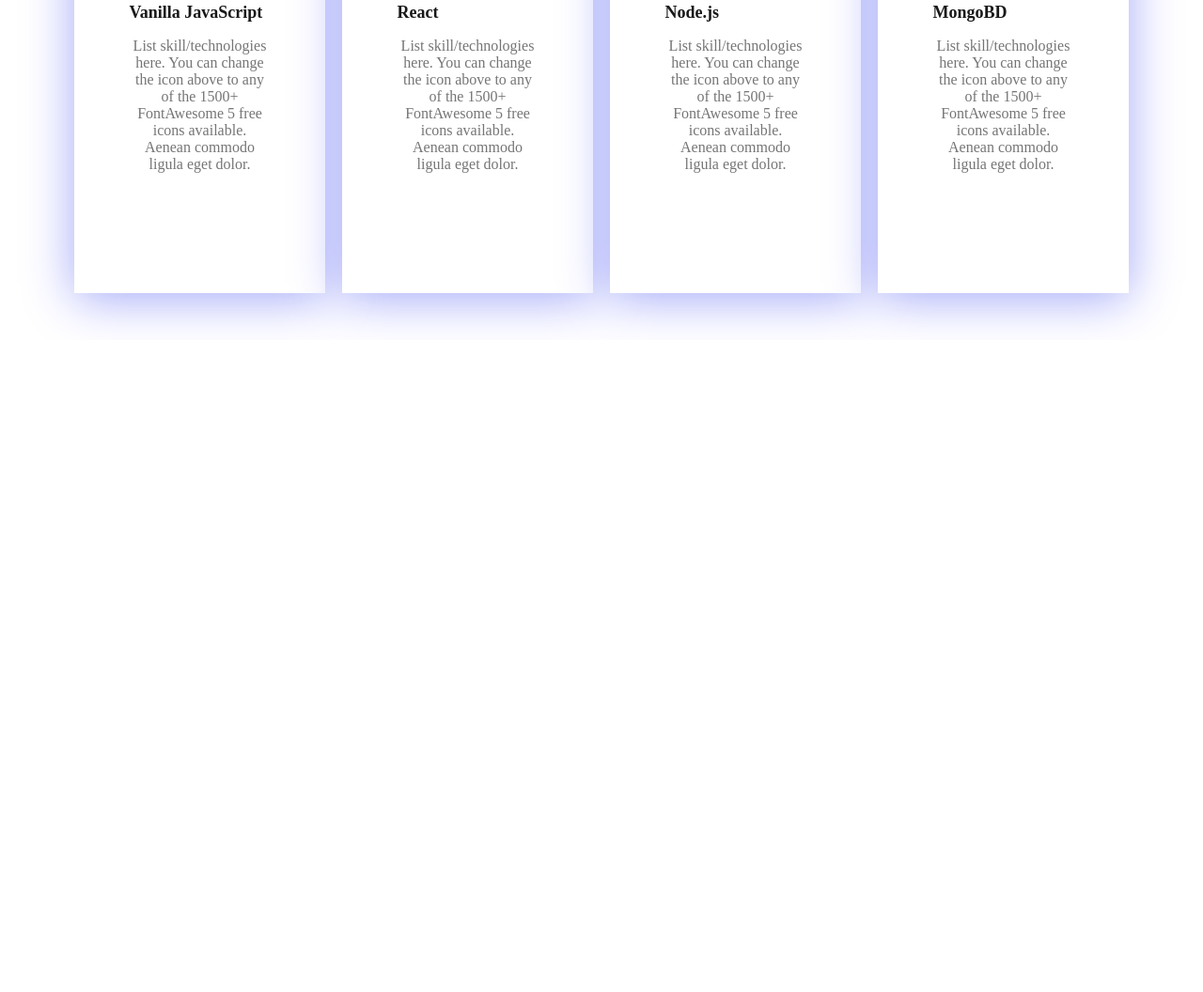
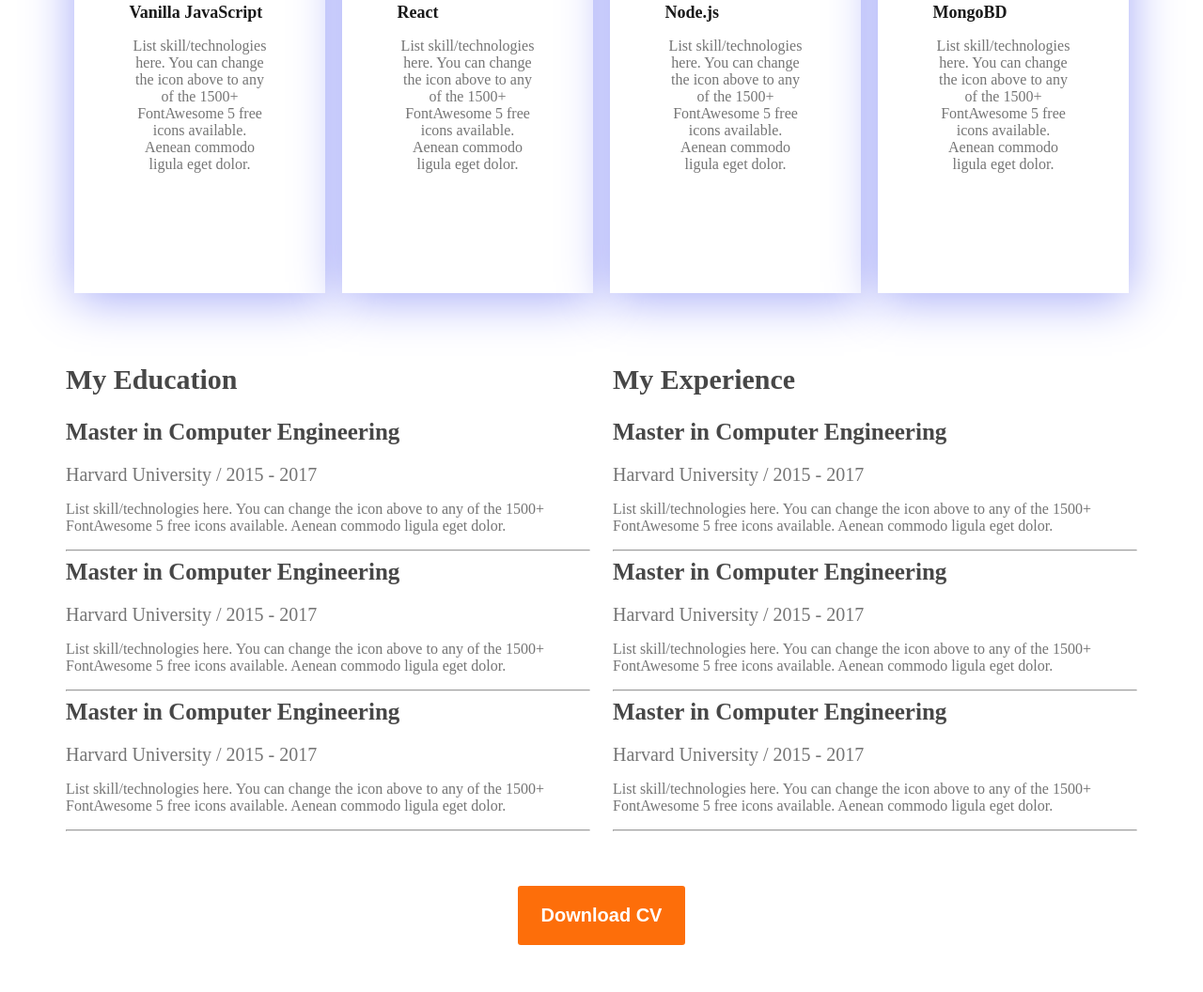
Before and after one commit to ShafayetHossain/developer-porttfolio, a plain HTML site: page index.html in a window 1280 px wide. Shown: the part 1682-2738 px from the top of the page at 94% size. Before the commit the page ends 2044 px from the top, so only its background shows below. Drawn offline with Linux system fonts and the light colour scheme.

Commit message:
CV added

```diff
--- a/index.html
+++ b/index.html
@@ -131,6 +131,99 @@
             </div>
         </section>
 
+        <section class="resume">
+
+            <div class="resume-container">
+
+                <div class="education-experience-container">
+
+                    <h2>My Education</h2>
+
+                    <div class="education-experience">
+
+                        <h4 class="education-experience-title">Master in Computer Engineering</h4>
+                        <p class="education-experience-subtitle">Harvard University / 2015 - 2017</p>
+                        <p class="education-experience-description">List skill/technologies here. You can change the icon above
+                            to any of the 1500+ FontAwesome 5 free icons available. Aenean commodo ligula eget dolor.
+                        </p>
+
+                    </div>
+                    <hr>
+
+                    <div class="education-experience">
+
+                        <h4 class="education-experience-title">Master in Computer Engineering</h4>
+                        <p class="education-experience-subtitle">Harvard University / 2015 - 2017</p>
+                        <p class="education-experience-description">List skill/technologies here. You can change the icon above
+                            to any of the 1500+ FontAwesome 5 free icons available. Aenean commodo ligula eget dolor.
+                        </p>
+
+                    </div>
+                    <hr>
+
+                    <div class="education-experience">
+
+                        <h4 class="education-experience-title">Master in Computer Engineering</h4>
+                        <p class="education-experience-subtitle">Harvard University / 2015 - 2017</p>
+                        <p class="education-experience-description">List skill/technologies here. You can change the icon above
+                            to any of the 1500+ FontAwesome 5 free icons available. Aenean commodo ligula eget dolor.
+                        </p>
+
+                    </div>
+                    <hr>
+
+
+                </div>
+
+                <div class="education-experience-container">
+
+                    <h2>My Experience</h2>
+
+                    <div class="education-experience">
+
+                        <h4 class="education-experience-title">Master in Computer Engineering</h4>
+                        <p class="education-experience-subtitle">Harvard University / 2015 - 2017</p>
+                        <p class="education-experience-description">List skill/technologies here. You can change the icon above
+                            to any of the 1500+ FontAwesome 5 free icons available. Aenean commodo ligula eget dolor.
+                        </p>
+
+                    </div>
+                    <hr>
+
+                    <div class="education-experience">
+
+                        <h4 class="education-experience-title">Master in Computer Engineering</h4>
+                        <p class="education-experience-subtitle">Harvard University / 2015 - 2017</p>
+                        <p class="education-experience-description">List skill/technologies here. You can change the icon above
+                            to any of the 1500+ FontAwesome 5 free icons available. Aenean commodo ligula eget dolor.
+                        </p>
+
+                    </div>
+                    <hr>
+
+                    <div class="education-experience">
+
+                        <h4 class="education-experience-title">Master in Computer Engineering</h4>
+                        <p class="education-experience-subtitle">Harvard University / 2015 - 2017</p>
+                        <p class="education-experience-description">List skill/technologies here. You can change the icon above
+                            to any of the 1500+ FontAwesome 5 free icons available. Aenean commodo ligula eget dolor.
+                        </p>
+
+                    </div>
+                    <hr>
+
+
+                </div>
+
+            </div>
+            <div class="cv-button">
+
+                <button>Download CV</button>
+
+            </div>
+
+        </section>
+
     </main>
 
 </body>
--- a/style.css
+++ b/style.css
@@ -198,3 +198,60 @@
     color: #757575;
     text-align: center;
 }
+
+.resume{
+    height: 550px;
+    width: 1140px;
+    margin: 0px auto;
+
+}
+.resume-container{
+    display: flex;
+    justify-content: space-between;
+    gap: 24px;
+
+}
+.education-experience-container{
+
+}
+.education-experience-container h2{
+    font-size: 30px;
+    font-weight: bold;
+    color: #474747;
+
+}
+.education-experience{
+
+
+}
+.education-experience-title{
+    font-size: 25px;
+    font-weight: bold;
+    color: #474747;
+    margin: 0px;
+
+}
+.education-experience-subtitle{
+    font-size: 20px;
+    color: #757575;
+    margin-bottom: 0px;
+
+}
+.education-experience-description{
+    font-size: 16px;
+    color: #757575;
+
+}
+.cv-button{
+    text-align: center;
+}
+.cv-button button{
+    background-color: #FD6E0A;
+    color: white;
+    font-size: 20px;
+    font-weight: 700;
+    padding: 20px 25px;
+    border-radius: 3px;
+    border: none;
+    margin: 50px 0px;
+}
```
